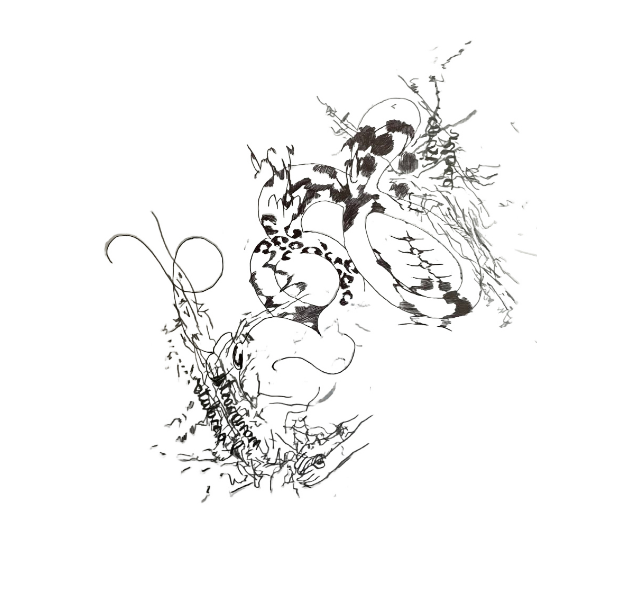
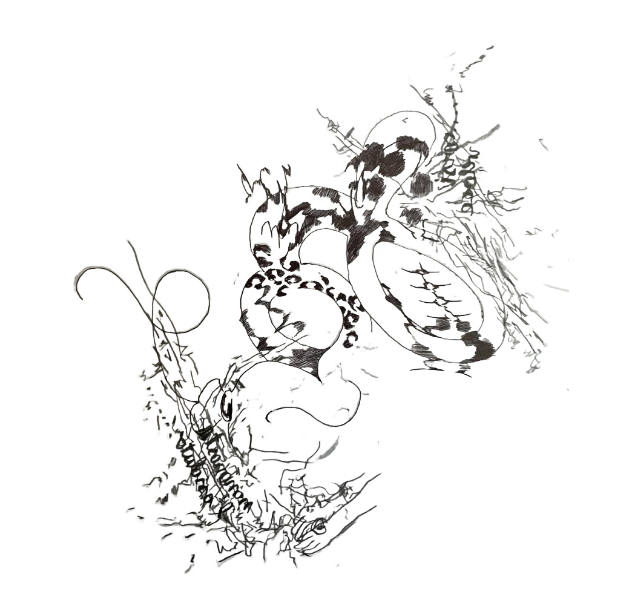
Before and after one commit to arpeggio-sphere/arpeggio-sphere.github.io, a plain HTML site: page index.html in a window 1280 px wide. Shown: the whole page, without its empty margins (324-964 px from the left). Drawn offline with Linux system fonts and the light colour scheme.

Commit message:
Update index.html

```diff
--- a/index.html
+++ b/index.html
@@ -6,6 +6,6 @@
   <title>Display Image</title>
 </head>
 <body>
-  <img src="img/index.jpg" alt="Image" style="width: 35%;margin-left: auto;margin-right: auto;display: block;"/>
+  <img src="img/index.jpg" alt="Image" style="width: 40%;margin-left: auto;margin-right: auto;display: block;"/>
 </body>
 </html>
```
